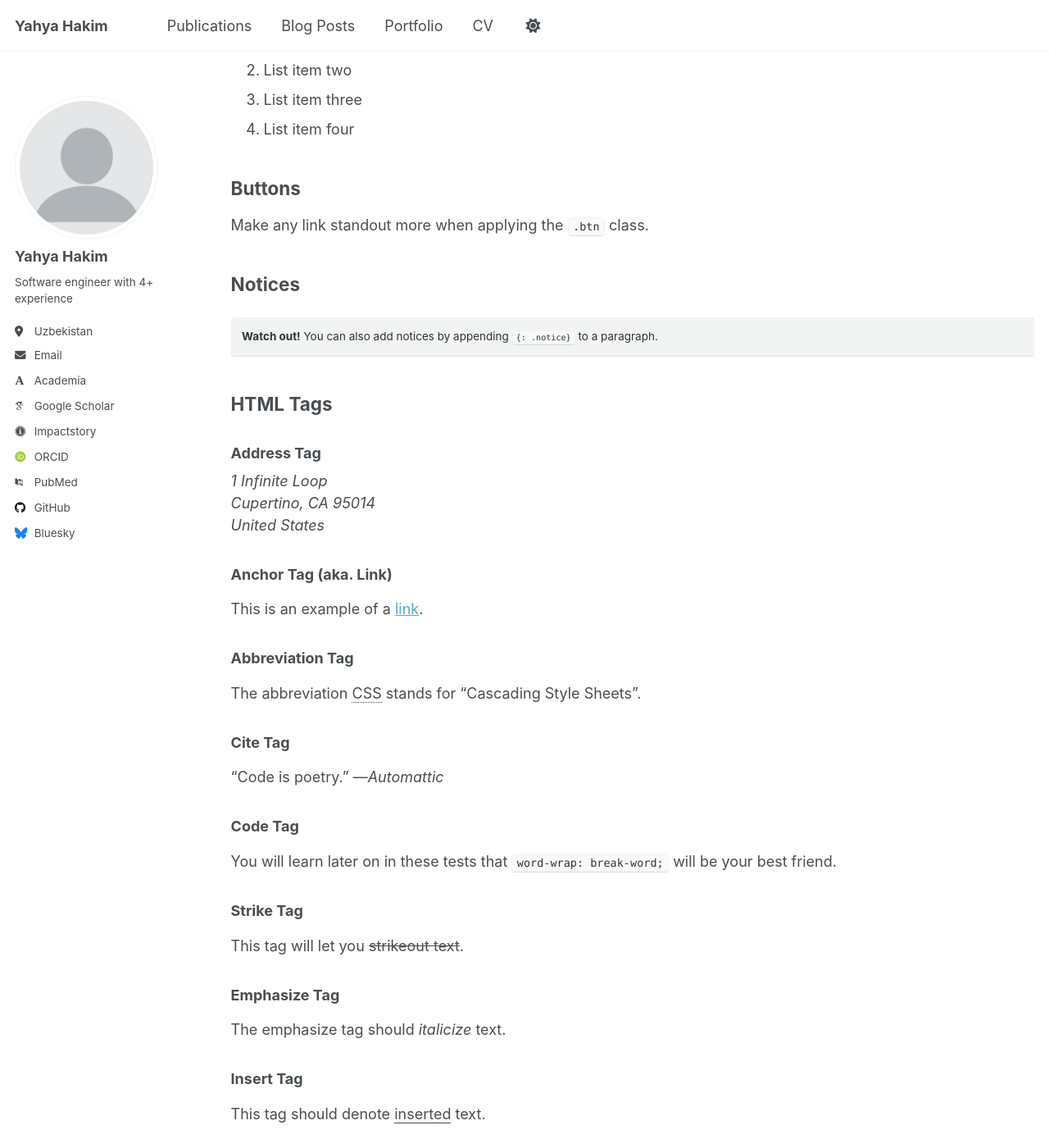
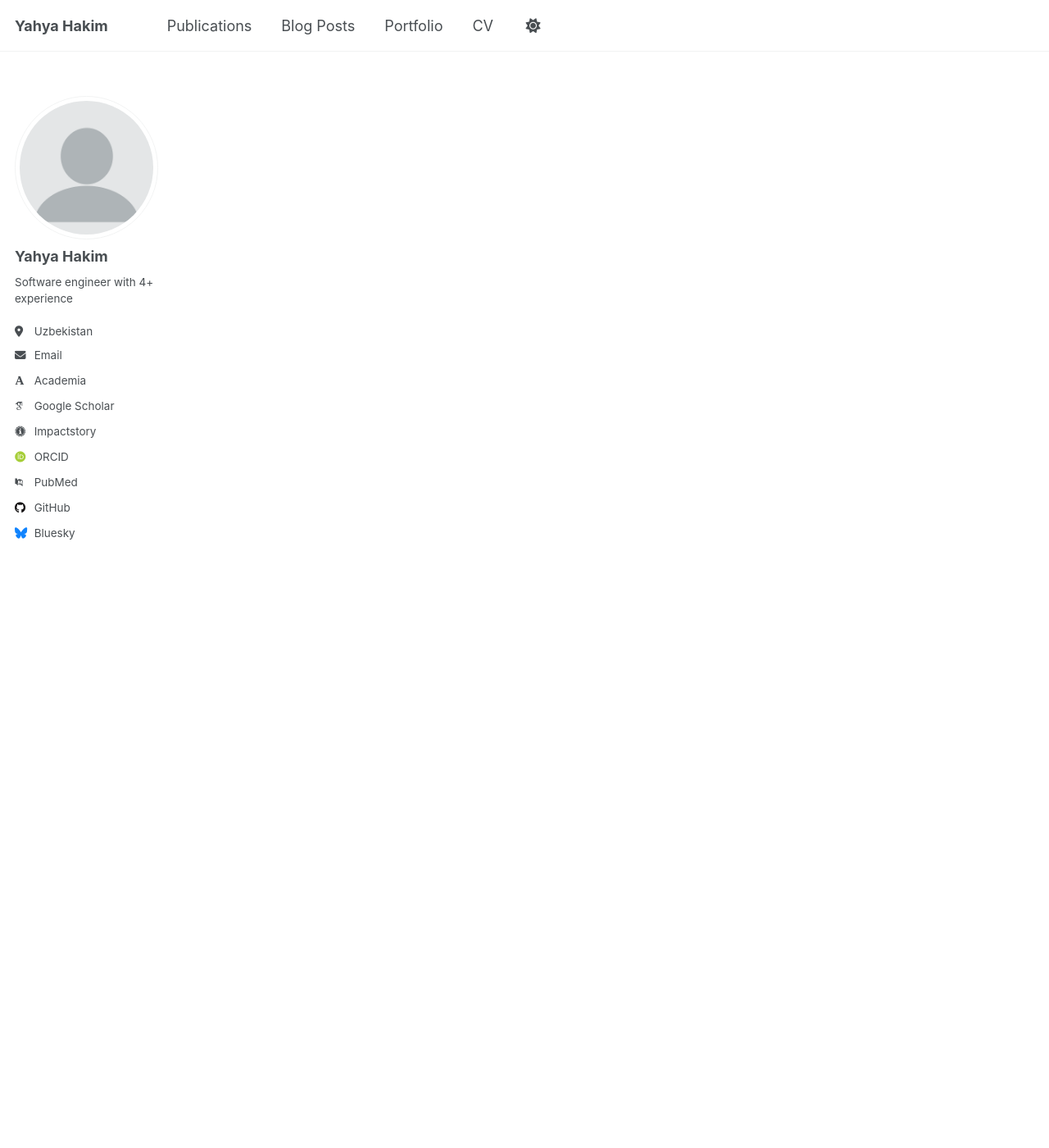
Before and after one commit to yahyoHakimov/yahyoHakimov.github.io, a Jekyll site: the page built from _pages/archive-layout-with-content.md, in a window 1280 px wide and 1400 px high, scrolled down 2330 px. Shown: the whole window at 82% size. Built offline with Jekyll 4.4.1, drawn with Linux system fonts in a browser that asks for light colours; some web fonts are replaced; a script that is not in the unit is left out; some of the changed text lies outside the part shown.

Commit message:
Update archive-layout-with-content.md
update archive layout

```diff
--- a/_pages/archive-layout-with-content.md
+++ b/_pages/archive-layout-with-content.md
@@ -5,173 +5,3 @@
 ---
 
 A variety of common markup showing how the theme styles them.
-
-# Header one
-
-## Header two
-
-### Header three
-
-#### Header four
-
-##### Header five
-
-###### Header six
-
-## Blockquotes
-
-Single line blockquote:
-
-> Quotes are cool.
-
-## Tables
-
-| Entry            | Item   |                                                              |
-| --------         | ------ | ------------------------------------------------------------ |
-| [John Doe](#)    | 2016   | Description of the item in the list                          |
-| [Jane Doe](#)    | 2019   | Description of the item in the list                          |
-| [Doe Doe](#)     | 2022   | Description of the item in the list                          |
-
-| Header1 | Header2 | Header3 |
-|:--------|:-------:|--------:|
-| cell1   | cell2   | cell3   |
-| cell4   | cell5   | cell6   |
-|-----------------------------|
-| cell1   | cell2   | cell3   |
-| cell4   | cell5   | cell6   |
-|=============================|
-| Foot1   | Foot2   | Foot3   |
-
-## Definition Lists
-
-Definition List Title
-:   Definition list division.
-
-Startup
-:   A startup company or startup is a company or temporary organization designed to search for a repeatable and scalable business model.
-
-#dowork
-:   Coined by Rob Dyrdek and his personal body guard Christopher "Big Black" Boykins, "Do Work" works as a self motivator, to motivating your friends.
-
-Do It Live
-:   I'll let Bill O'Reilly [explain](https://www.youtube.com/watch?v=O_HyZ5aW76c "We'll Do It Live") this one.
-
-## Unordered Lists (Nested)
-
-  * List item one
-      * List item one
-          * List item one
-          * List item two
-          * List item three
-          * List item four
-      * List item two
-      * List item three
-      * List item four
-  * List item two
-  * List item three
-  * List item four
-
-## Ordered List (Nested)
-
-  1. List item one
-      1. List item one
-          1. List item one
-          2. List item two
-          3. List item three
-          4. List item four
-      2. List item two
-      3. List item three
-      4. List item four
-  2. List item two
-  3. List item three
-  4. List item four
-
-## Buttons
-
-Make any link standout more when applying the `.btn` class.
-
-## Notices
-
-**Watch out!** You can also add notices by appending `{: .notice}` to a paragraph.
-{: .notice}
-
-## HTML Tags
-
-### Address Tag
-
-<address>
-  1 Infinite Loop<br /> Cupertino, CA 95014<br /> United States
-</address>
-
-### Anchor Tag (aka. Link)
-
-This is an example of a [link](http://github.com "GitHub").
-
-### Abbreviation Tag
-
-The abbreviation CSS stands for "Cascading Style Sheets".
-
-*[CSS]: Cascading Style Sheets
-
-### Cite Tag
-
-"Code is poetry." ---<cite>Automattic</cite>
-
-### Code Tag
-
-You will learn later on in these tests that `word-wrap: break-word;` will be your best friend.
-
-### Strike Tag
-
-This tag will let you <strike>strikeout text</strike>.
-
-### Emphasize Tag
-
-The emphasize tag should _italicize_ text.
-
-### Insert Tag
-
-This tag should denote <ins>inserted</ins> text.
-
-### Keyboard Tag
-
-This scarcely known tag emulates <kbd>keyboard text</kbd>, which is usually styled like the `<code>` tag.
-
-### Preformatted Tag
-
-This tag styles large blocks of code.
-
-<pre>
-.post-title {
-  margin: 0 0 5px;
-  font-weight: bold;
-  font-size: 38px;
-  line-height: 1.2;
-  and here's a line of some really, really, really, really long text, just to see how the PRE tag handles it and to find out how it overflows;
-}
-</pre>
-
-### Quote Tag
-
-<q>Developers, developers, developers&#8230;</q> &#8211;Steve Ballmer
-
-### Strong Tag
-
-This tag shows **bold text**.
-
-### Subscript Tag
-
-Getting our science styling on with H<sub>2</sub>O, which should push the "2" down.
-
-### Superscript Tag
-
-Still sticking with science and Isaac Newton's E = MC<sup>2</sup>, which should lift the 2 up.
-
-### Variable Tag
-
-This allows you to denote <var>variables</var>.
-
-{% include base_path %}
-{% for post in site.pages %}
-{% include archive-single.html %}
-{% endfor %}
```
